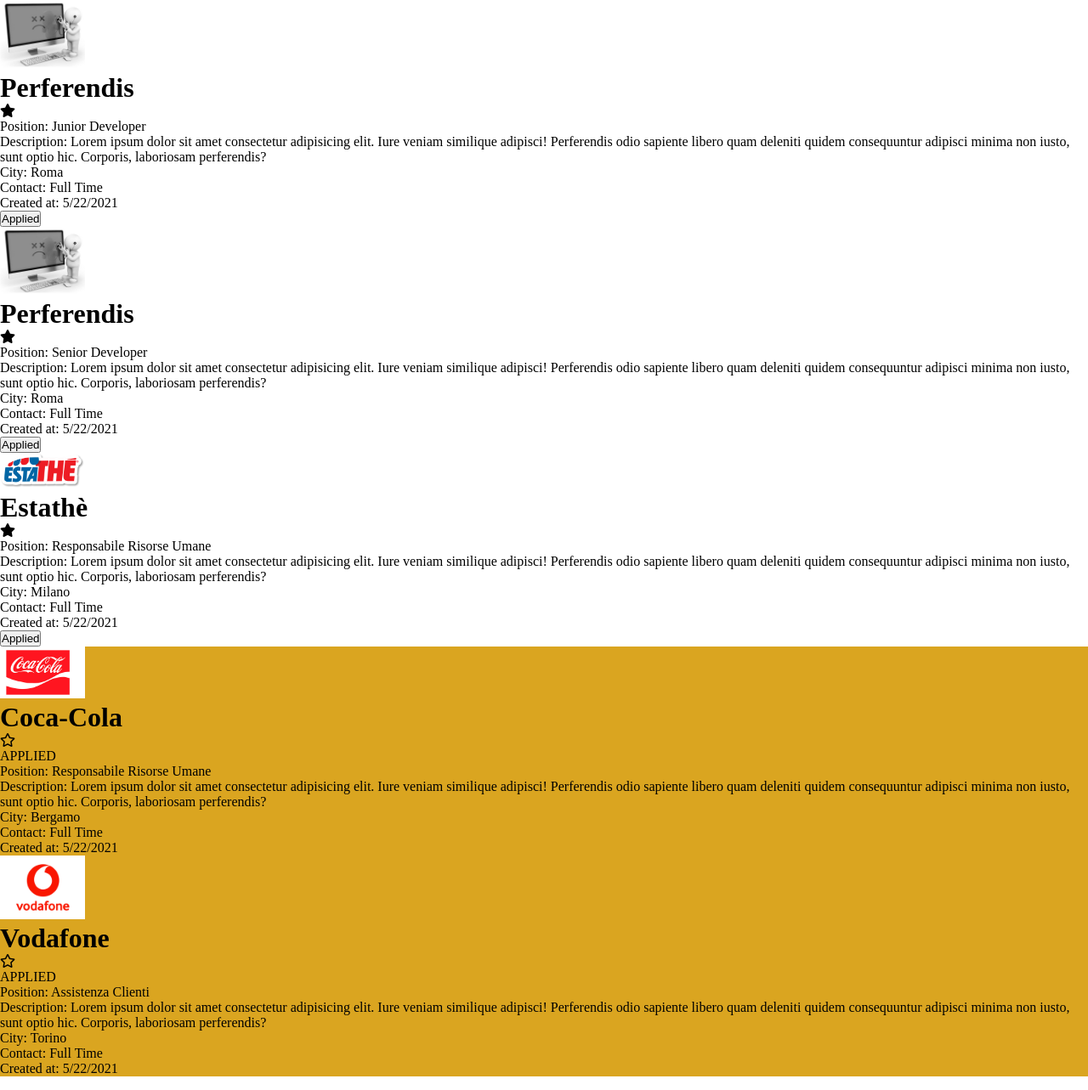
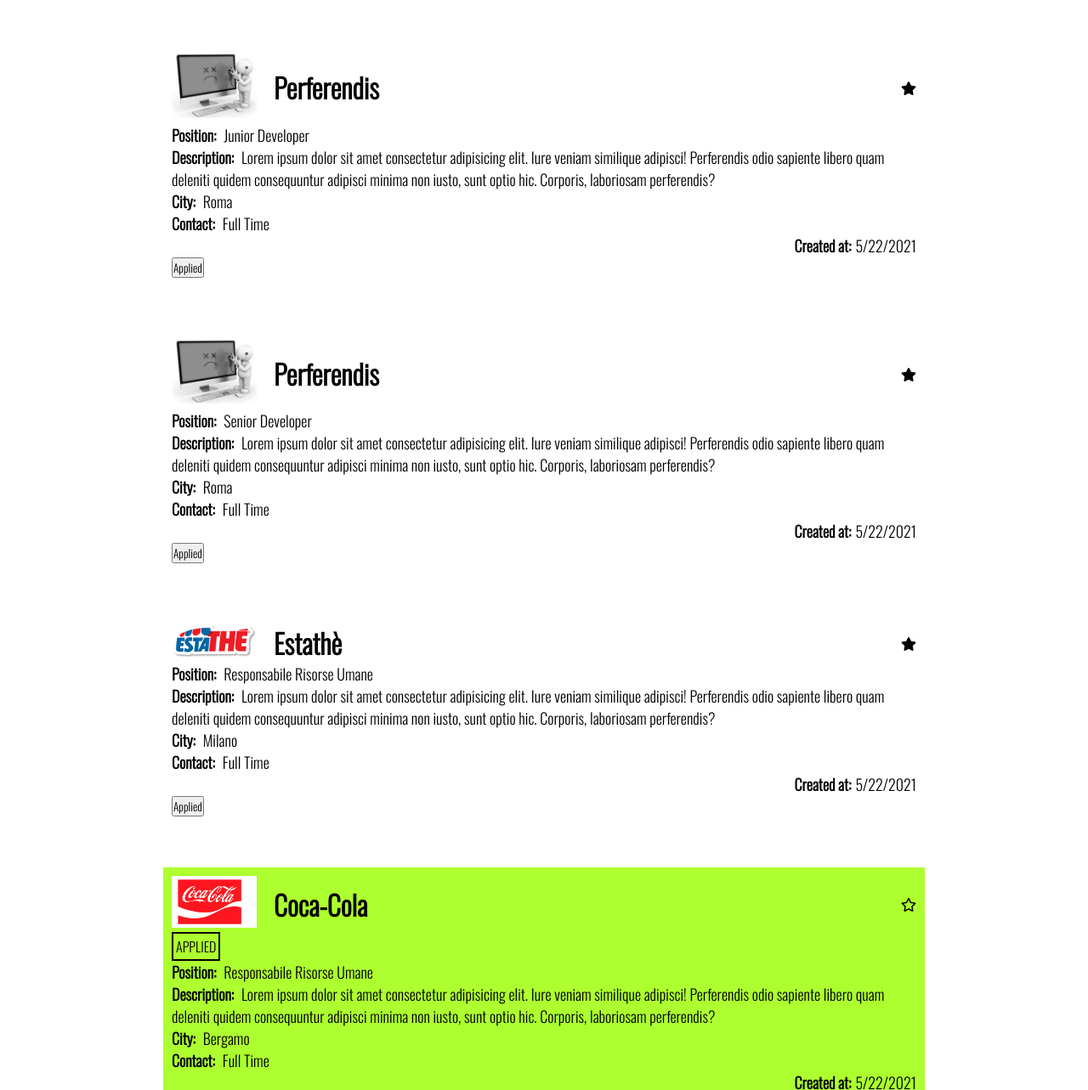
Before and after one commit to vvalcarcell/vuejs-search-jobs, a plain HTML site: page index.html in a window 1280 px wide. Shown: the top 1283 px of the page at 85% size. Drawn offline with nearby package versions, Linux system fonts and the light colour scheme.

Commit message:
più-caruccio

```diff
--- a/index.html
+++ b/index.html
@@ -7,6 +7,9 @@
     <meta name="viewport" content="width=device-width, initial-scale=1.0">
     <title>Document</title>
 
+    <link rel="preconnect" href="https://fonts.googleapis.com">
+    <link rel="preconnect" href="https://fonts.gstatic.com" crossorigin>
+    <link href="https://fonts.googleapis.com/css2?family=Oswald:wght@300&display=swap" rel="stylesheet">
     <link rel="stylesheet" href="https://use.fontawesome.com/releases/v5.15.3/css/all.css"
         integrity="sha384-SZXxX4whJ79/gErwcOYf+zWLeJdY/qpuqC4cAa9rOGUstPomtqpuNWT9wdPEn2fk" crossorigin="anonymous">
     <script src="https://unpkg.com/dayjs@1.8.21/dayjs.min.js"></script>
@@ -18,23 +21,35 @@
 
     <div id="root">
         <div class="list-item" :class="isApplied(index)" v-for="(item, index) in jobs">
-            <div class="company-info">
-                <div class="logo-container">
-                    <img :src="item.logo" alt="">
+            <div class="top-bar">
+                <div class="company-info">
+                    <div class="logo-container">
+                        <img :src="item.logo" alt="">
+                    </div>
+                    <h1>{{item.company}}</h1>
                 </div>
-                <h1>{{item.company}}</h1>
                 <div v-if="starred.includes(index + 1)" @click="favorite(index)"><i class="fas fa-star"></i></div>
                 <div v-else @click="favorite(index)"><i class="far fa-star"></i></div>
             </div>
-            <div v-if="applied.includes(index + 1)">APPLIED</div>
+            <div class="badge" v-if="applied.includes(index + 1)">APPLIED</div>
 
             <ul class="position-info">
-                <li>Position: {{item.position}}</li>
-                <li>Description: {{item.description}}</li>
-                <li>City: {{item.city}}</li>
-                <li>Contact: {{item.contract}}</li>
+                <li>
+                    <div class="key">Position:</div> {{item.position}}
+                </li>
+                <li>
+                    <div class="key">Description:</div> {{item.description}}
+                </li>
+                <li>
+                    <div class="key">City:</div> {{item.city}}
+                </li>
+                <li>
+                    <div class="key">Contact:</div> {{item.contract}}
+                </li>
             </ul>
-            <div class="data-info">Created at: {{item.created_at}}</div>
+            <div class="data-info">
+                <div class="key">Created at:</div> {{item.created_at}}
+            </div>
             <div v-if="!applied.includes(index + 1)"><button @click="apply(index)">Applied</button></div>
         </div>
 
--- a/style.css
+++ b/style.css
@@ -2,6 +2,16 @@
 box-sizing: border-box;
 margin: 0;
 padding: 0;
+font-family: 'Oswald', sans-serif;
+}
+
+ul {
+list-style: none;
+}
+
+.list-item {
+padding: 10px;
+margin: 50px 0;
 }
 
 .logo-container {
@@ -13,19 +23,13 @@ width: 100%;
 }
 
 .applied {
-background-color: goldenrod;
-}
-
-.d-none {
-display: none;
-}
-
-.d-block {
-display: block;
+background-color: greenyellow;
 }
 
 #root {
 position: relative;
+width: 70%;
+margin: 0 auto;
 }
 
 .applicationAdvice {
@@ -35,3 +39,39 @@ left: 50%;
 transform: translate(-50%);
 z-index: 1001;
 }
+
+.top-bar {
+display: flex;
+justify-content: space-between;
+align-items: center;
+}
+
+.company-info {
+display: flex;
+align-items: center;
+}
+
+.company-info h1 {
+margin-left: 20px;
+}
+
+.badge {
+border: 2px solid black;
+display: inline-block;
+padding: 3px;
+}
+
+.key {
+display: inline-block;
+font-weight: bold;
+margin-right: 5px;
+}
+
+.position-info, .data-info {
+font-size: 18px;
+}
+
+.data-info {
+display: flex;
+justify-content: flex-end;
+}
```
